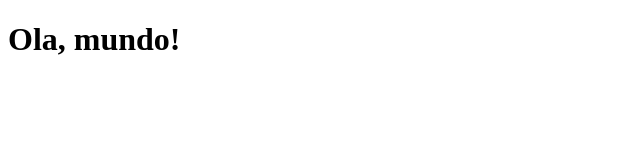
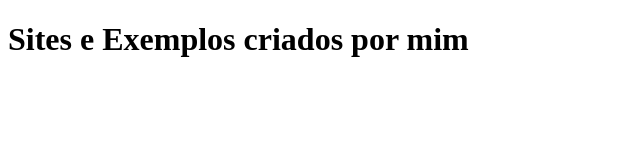
Before and after one commit to MarioDonato/Meu-Repositorio, a plain HTML site: page index.html in a window 1280 px wide. Shown: the whole page, without its empty margins (0-640 px from the left). Drawn offline with Linux system fonts and the light colour scheme.

```diff
--- a/index.html
+++ b/index.html
@@ -5,7 +5,7 @@
     <meta name="viewport" content="width=device-width, initial-scale=1.0">
     <title>Meu Repositorio</title>
 </head>
-<body><h1>Ola, mundo!</h1>
+<body><h1>Sites e Exemplos criados por mim</h1>
 
 </body>
 </html>
```
